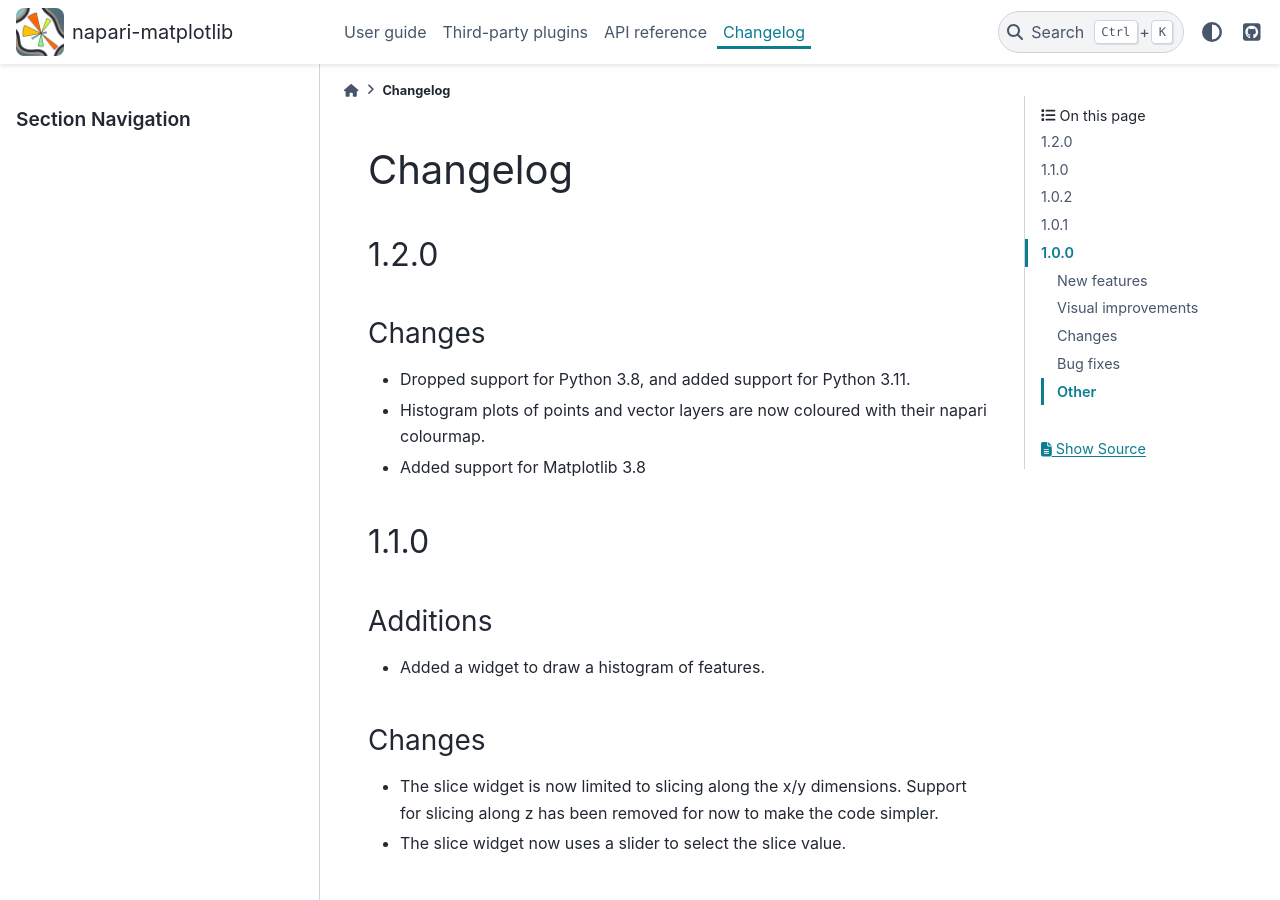
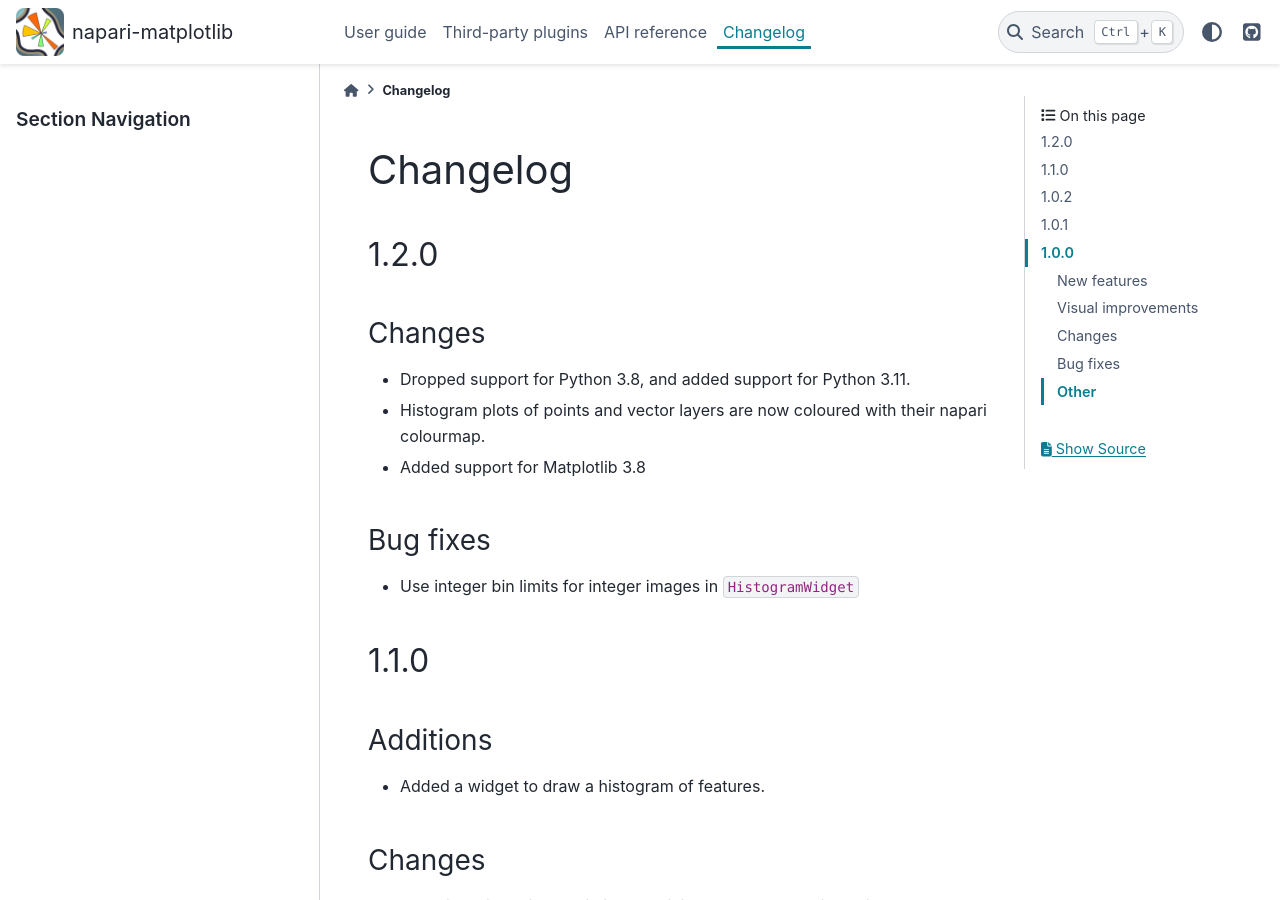
Before and after one commit to matplotlib/napari-matplotlib, a Sphinx documentation site: the page built from docs/changelog.rst, in a window 1280 px wide and 900 px high. Built offline with Sphinx 7.4.7 and the PyData theme 0.15.4, drawn with Linux system fonts in a browser that asks for light colours; pages that are not in the unit, such as notebooks, are missing from menus.

Commit message:
update changelog

```diff
--- a/docs/changelog.rst
+++ b/docs/changelog.rst
@@ -7,6 +7,10 @@ Changes
 - Dropped support for Python 3.8, and added support for Python 3.11.
 - Histogram plots of points and vector layers are now coloured with their napari colourmap.
 - Added support for Matplotlib 3.8
+
+Bug fixes
+~~~~~~~~~
+- Use integer bin limits for integer images in ``HistogramWidget``
 
 1.1.0
 -----
```
